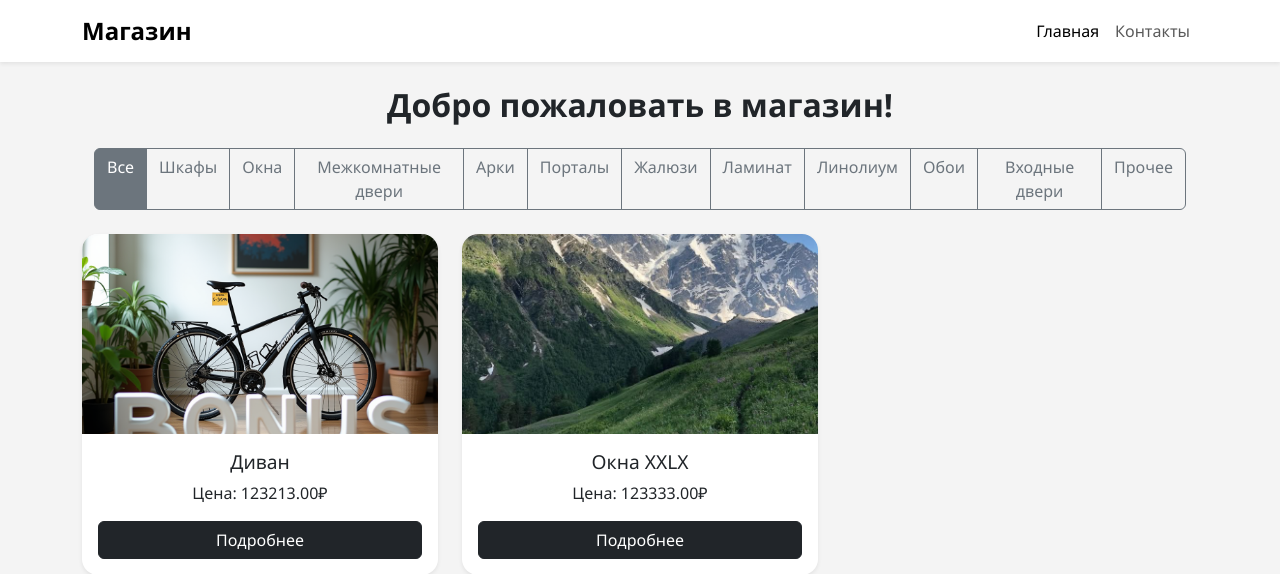
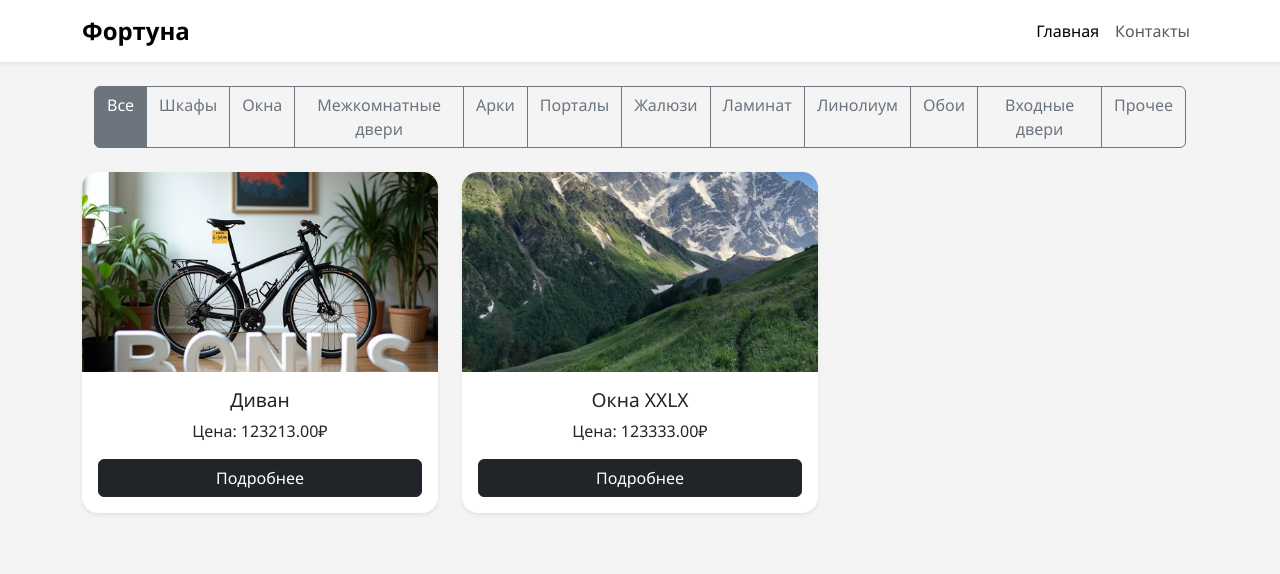
Before and after one commit to yemmi17/shop, a Django app: page / in a window 1280 px wide. Shown: the top 574 px of the page. Run offline with Django 5.2, Linux system fonts and the light colour scheme; data comes from the database, SQL or seed files in the repository; both versions use the stored data as it was after the commit.

Commit message:
html fix

```diff
--- a/templates/store/contacts.html
+++ b/templates/store/contacts.html
@@ -13,7 +13,7 @@
   <!-- Верхняя панель -->
   <nav class="navbar navbar-expand-lg navbar-light bg-white shadow-sm">
     <div class="container">
-      <a class="navbar-brand fw-bold" href="{% url 'home' %}">Магазин</a>
+      <a class="navbar-brand fw-bold" href="{% url 'home' %}">Фортуна</a>
       <button class="navbar-toggler" type="button" data-bs-toggle="collapse" data-bs-target="#navbarNav">
         <span class="navbar-toggler-icon"></span>
       </button>
--- a/templates/store/home.html
+++ b/templates/store/home.html
@@ -13,7 +13,7 @@
   <!-- Верхняя панель -->
   <nav class="navbar navbar-expand-lg navbar-light bg-white shadow-sm">
     <div class="container">
-      <a class="navbar-brand fw-bold" href="#">Магазин</a>
+      <a class="navbar-brand fw-bold" href="#">Фортуна</a>
       <button class="navbar-toggler" type="button" data-bs-toggle="collapse" data-bs-target="#navbarNav">
         <span class="navbar-toggler-icon"></span>
       </button>
@@ -33,7 +33,7 @@
 
   <!-- Основной контент -->
   <div class="container mt-4 mb-5">
-    <h1 class="text-center mb-4">Добро пожаловать в магазин!</h1>
+
 
     <!-- Фильтрация по категориям -->
     <div class="container mb-4 text-center">
```
Also changed, not shown: db.sqlite3, static/images/logo.png (added).
